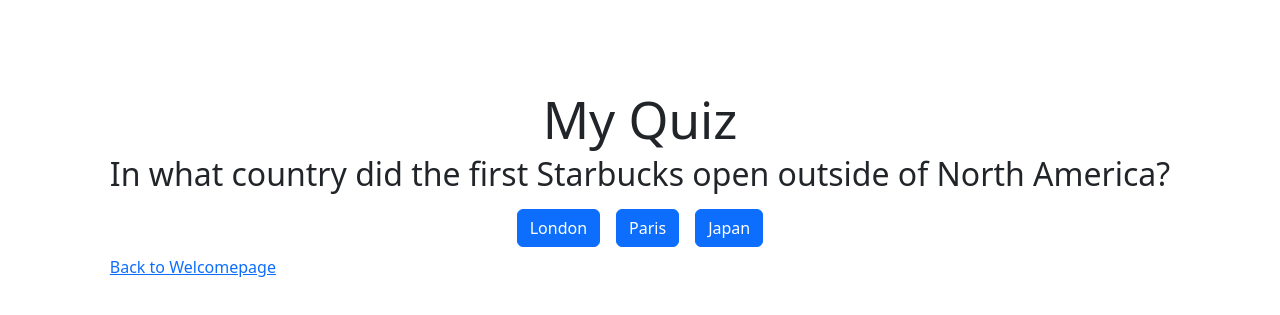
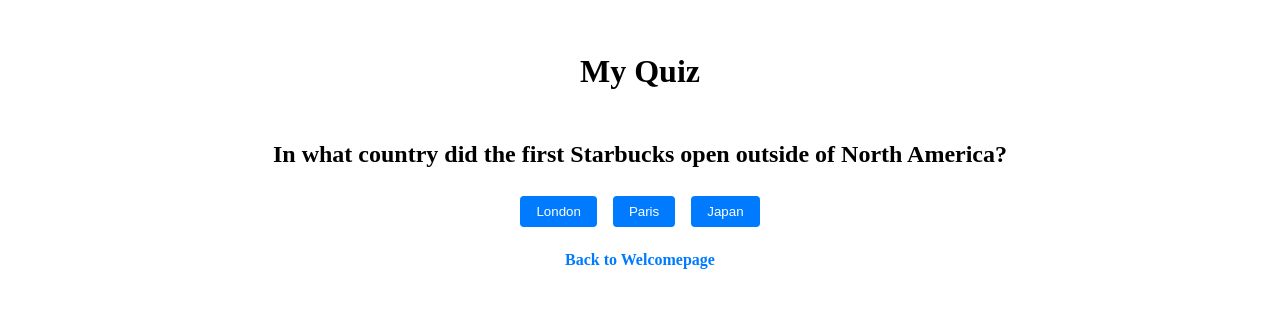
Before and after one commit to swenat/mitt-quiz, a React (Vite) app: page /Quiz in a window 1280 px wide. Shown: the part 239-554 px from the top of the page. Built offline with nearby package versions, Linux system fonts and the light colour scheme.

Commit message:
Removal of bootstrap adding styled components instead

```diff
--- a/index.html
+++ b/index.html
@@ -2,7 +2,7 @@
 <html lang="en">
   <head>
     <meta charset="UTF-8" />
-    <link rel="icon" type="image/svg+xml" href="/public/questionmark.svg"/>
+    <link rel="icon" type="image/svg+xml" href="questionmark.svg"/>
     <meta name="viewport" content="width=device-width, initial-scale=1.0" />
     <title>My Quiz</title>
   </head>
--- a/src/AppLayout.tsx
+++ b/src/AppLayout.tsx
@@ -1,16 +1,36 @@
-import "bootstrap/dist/css/bootstrap.min.css";
 import { Link, Outlet } from "react-router-dom";
-
+import styled from "styled-components";
+const Container = styled.div`
+	margin: 0 auto;
+	max-width: 1280px;
+`;
+const Header = styled.header`
+	margin: 2rem 0;
+	text-align: center;
+`;
+const Main = styled.main`
+	margin: 2rem 0;
+	text-align: center;
+`;
+const BackLink = styled(Link)`
+	display: block;
+	margin-top: 1rem;
+	text-decoration: none;
+	color: #007bff; /* Bootstrap's primary color */
+	font-weight: bold;
+	&:hover {
+		text-decoration: underline;
+	}
+`;
 function AppLayout() {
 	return (
-		<div>
-			<header className="container my-5"></header>
-			<main>
+		<Container>
+			<Header>{/* Your header content goes here */}</Header>
+			<Main>
 				<Outlet />
-				<Link to="/">Back to Welcomepage</Link>
-			</main>
-		</div>
+				<BackLink to="/">Back to Welcomepage</BackLink>
+			</Main>
+		</Container>
 	);
 }
-
 export default AppLayout;
--- a/src/components/Question.tsx
+++ b/src/components/Question.tsx
@@ -1,27 +1,43 @@
 import React from "react";
-
+import styled from "styled-components";
 interface Props {
 	question: string;
 	choices: string[];
 	onAnswer: (answer: string) => void;
 }
+// Styled components for the Question component
+const QuestionContainer = styled.div`
+	display: flex;
+	align-items: center;
+	text-align: center;
+	justify-content: center;
+	flex-direction: column;
+	flex-wrap: wrap;
+`;
+const QuestionTitle = styled.h2``;
+const ChoicesContainer = styled.div``;
+const ChoiceButton = styled.button`
+	background-color: #007bff; /* Bootstrap's primary color */
+	color: #fff;
+	margin: 0.5rem;
+	padding: 0.5rem 1rem;
+	border: none;
+	border-radius: 4px;
+	cursor: pointer;
+`;
 //question as functional component with react
 const Question: React.FC<Props> = ({ question, choices, onAnswer }) => {
 	return (
-		<div className="d-flex align-center text-center justify-content-center flex-column flex-wrap">
-			<h2 className="">{question}</h2>
-			<div className="">
+		<QuestionContainer>
+			<QuestionTitle>{question}</QuestionTitle>
+			<ChoicesContainer>
 				{choices.map((choice) => (
-					<button
-						className="btn btn-primary m-2"
-						onClick={() => onAnswer(choice)}
-					>
+					<ChoiceButton key={choice} onClick={() => onAnswer(choice)}>
 						{choice}
-					</button>
+					</ChoiceButton>
 				))}
-			</div>
-		</div>
+			</ChoicesContainer>
+		</QuestionContainer>
 	);
 };
-
 export default Question;
--- a/src/components/Quiz.tsx
+++ b/src/components/Quiz.tsx
@@ -1,6 +1,6 @@
 import React, { useState } from "react";
+import styled from "styled-components";
 import Question from "./Question";
-
 const questions = [
 	//Array containing quiz questions with correct answers //
 	{
@@ -58,17 +58,22 @@
 		answer: "The Lion King",
 	},
 ];
+const QuizContainer = styled.div`
+	text-align: center;
+`;
+const QuizTitle = styled.h1`
+	font-size: 2rem;
+	margin-bottom: 2rem;
+`;
 // Defining Quiz as functional component
 const Quiz: React.FC = () => {
 	const [currentQuestion, setCurrentQuestion] = useState(0); //state variables for current question and users score
 	const [score, setScore] = useState(0); //reacthooks
-
 	const manageAnswer = (answer: string) => {
 		//manage answer and update score
 		if (answer === questions[currentQuestion].answer) {
 			setScore((prevScore) => prevScore + 1); //if answer correct increase with one
 		}
-
 		const nextQuestion = currentQuestion + 1;
 		if (nextQuestion < questions.length) {
 			setCurrentQuestion(nextQuestion);
@@ -79,22 +84,17 @@
 			alert(resultMessage);
 		}
 	};
-
 	return (
-		<div>
-			<h1 className="text-center">My Quiz</h1>
-			{/* Rendering with condition of Question component as long as there are more questions to answer */}
+		<QuizContainer>
+			<QuizTitle>My Quiz</QuizTitle>
 			{currentQuestion < questions.length ? (
 				<Question
 					question={questions[currentQuestion].question}
 					choices={questions[currentQuestion].choices}
 					onAnswer={manageAnswer}
 				/>
-			) : (
-				"null" //display null if all questions are answered
-			)}
-		</div>
+			) : null}
+		</QuizContainer>
 	);
 };
-
 export default Quiz;
--- a/src/pages/WelcomePage.tsx
+++ b/src/pages/WelcomePage.tsx
@@ -1,13 +1,33 @@
 import React from "react";
 import { Link } from "react-router-dom";
-
+import styled from "styled-components";
+const Container = styled.div`
+	text-align: center;
+`;
+const Title = styled.h1`
+	font-size: 5rem;
+	color: #007bff;
+	span {
+		color: #000;
+	}
+`;
+const EnterQuizButton = styled(Link)`
+	display: inline-block;
+	margin-top: 1rem;
+	padding: 0.5rem 1rem;
+	background-color: #007bff;
+	color: #fff;
+	text-decoration: none;
+	border-radius: 4px;
+`;
 const WelcomePage: React.FC = () => {
 	return (
-		<div>
-			<h1>Welcome to Quiztime</h1>
-			<Link to="/quiz">Enter Quiz</Link>
-		</div>
+		<Container>
+			<Title>
+				Welcome to <span>Quiztime</span>
+			</Title>
+			<EnterQuizButton to="/quiz">Enter Quiz</EnterQuizButton>
+		</Container>
 	);
 };
-
 export default WelcomePage;
```
